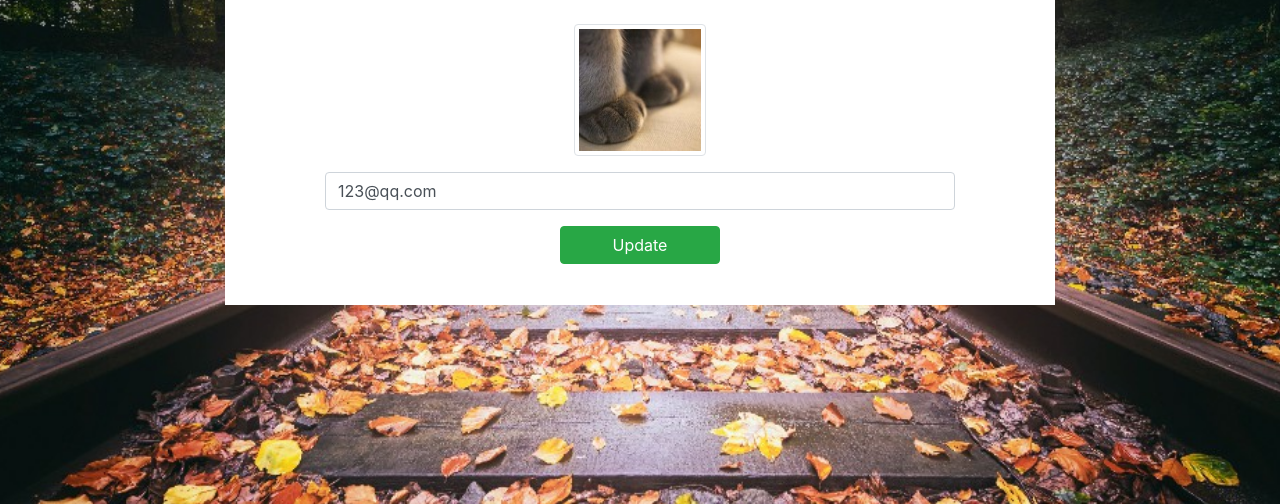
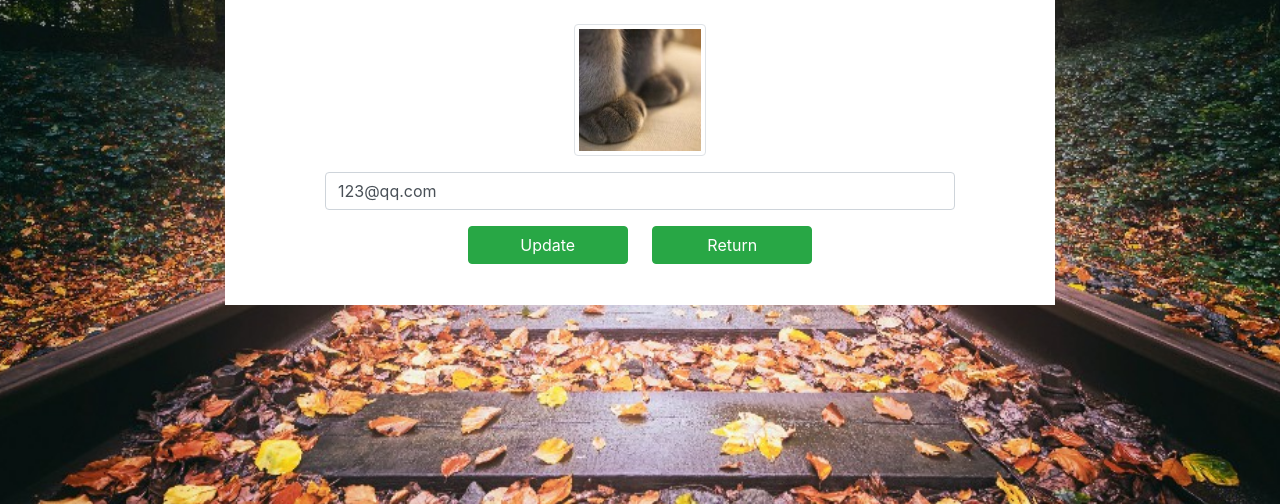
Before and after one commit to OldAAAA/Web_Final, a Django app: page /upemail/ in a window 1280 px wide. Shown: the part 185-689 px from the top of the page. Run offline with Django 3.2, Linux system fonts and the light colour scheme; a user stored in the database is signed in; some libraries are stand-ins or nearby versions.

Commit message:
加入return

```diff
--- a/account_app/views.py
+++ b/account_app/views.py
@@ -33,18 +33,21 @@ class MyForm(forms.Form):
 
 
 class ChangeEmailForm(forms.Form):
-    email = forms.EmailField(required=True, error_messages={'invalid': 'enter a valid email address.'},
+    email = forms.EmailField(required=False, error_messages={'invalid': 'enter a valid email address.'},
                              widget=forms.TextInput(
                                  attrs={'class': "form-control", 'type': 'email', 'id': 'email'}))
 
 
 class ChangePasswordForm(forms.Form):
-    old_pwd = forms.CharField(required=True, widget=forms.PasswordInput(
-        attrs={'class':'form-control','type': 'password', 'id': 'old_password', 'placeholder': "Old Password"}))
-    new_pwd = forms.CharField(required=True, widget=forms.PasswordInput(
-        attrs={'class':'form-control','type': 'password', 'id': 'password', 'placeholder': "Password"}))
-    new_pwd_confirm = forms.CharField(required=True, widget=forms.PasswordInput(
-        attrs={'class':'form-control','type': 'password', 'id': 'password_confirmation', 'placeholder': "Password confirmation"}))
+    old_pwd = forms.CharField(required=False, widget=forms.PasswordInput(
+        attrs={'class': 'form-control', 'type': 'password', 'id': 'old_password', 'placeholder': "Old Password"}))
+    new_pwd = forms.CharField(required=False, widget=forms.PasswordInput(
+        attrs={'class': 'form-control', 'type': 'password', 'id': 'password', 'placeholder': "Password"}))
+    new_pwd_confirm = forms.CharField(required=False, widget=forms.PasswordInput(
+        attrs={'class': 'form-control', 'type': 'password', 'id': 'password_confirmation',
+               'placeholder': "Password confirmation"}))
+
+
 # <input class="" type="password" name="old_pwd" id="old_password" placeholder="Old Password" required="">
 
 # http://localhost:8000/
@@ -79,6 +82,8 @@ def profile(request):
             return redirect('/upemail')
         if 'ChangePassword' in request.POST:
             return redirect('/uppassword')
+        if 'Return' in request.POST:
+            return redirect('/main')
 
     return render(request, '../templates/profile.html',
                   {'username': request.user.username, 'email': request.user.email})
@@ -87,6 +92,8 @@ def profile(request):
 def upemail(request):
     if request.user.is_authenticated:
         if (request.method == 'POST'):
+            if 'Return' in request.POST:
+                return redirect('/profile')
             f = ChangeEmailForm(request.POST)
             if f.is_valid():
                 a = 0
@@ -114,6 +121,8 @@ def upemail(request):
 def uppassword(request):
     if request.user.is_authenticated:
         if (request.method == 'POST'):
+            if 'Return' in request.POST:
+                return redirect('/profile')
             f2 = ChangePasswordForm(request.POST)
             if f2.is_valid():
                 email = request.user.email
--- a/templates/profile.html
+++ b/templates/profile.html
@@ -57,6 +57,8 @@
                     <span class="glyphicon glyphicon-envelope" aria-hidden="true"></span></input>
                     <input type="submit" class="btn btn-success" name="ChangePassword" value="Change Password">
                     <span class="glyphicon glyphicon-exclamation-sign" aria-hidden="true"></span></input>
+                    <input type="submit" class="btn btn-success" name="Return" value="Return">
+                    <span class="glyphicon glyphicon-exclamation-sign" aria-hidden="true"></span></input>
                 </div>
             </form>
         </div>
--- a/templates/upemail.html
+++ b/templates/upemail.html
@@ -48,8 +48,10 @@
                         {{ changeEmailSuccess }}
                     </div>
                     <div class="form-group " align="center">
-                        <input class="btn btn-success" type="submit" class="btn btn-primary btn-block"
+                        <input name="Update" class="btn btn-success" type="submit" class="btn btn-primary btn-block"
                                onclick="return isEmail();" value="Update">
+                        <input name="Return" class="btn btn-success" type="submit" class="btn btn-primary btn-block"
+                               onclick="return isEmail();" value="Return">
                     </div>
 
                 </form>
--- a/templates/uppassword.html
+++ b/templates/uppassword.html
@@ -66,7 +66,9 @@
                             {{passwordChangeSuccess}}
                         </div>
                         <div class="form-group " align="center">
-                            <input type="submit" class="btn btn-success" onclick="return checkpassword();" value="Update"></input>
+                            <input name="Update" type="submit" class="btn btn-success" onclick="return checkpassword();" value="Update">
+                            <input name="Return" class="btn btn-success" type="submit" class="btn btn-primary btn-block"
+                                value="Return">
                         </div>
                     </div>
                 </form>
```
